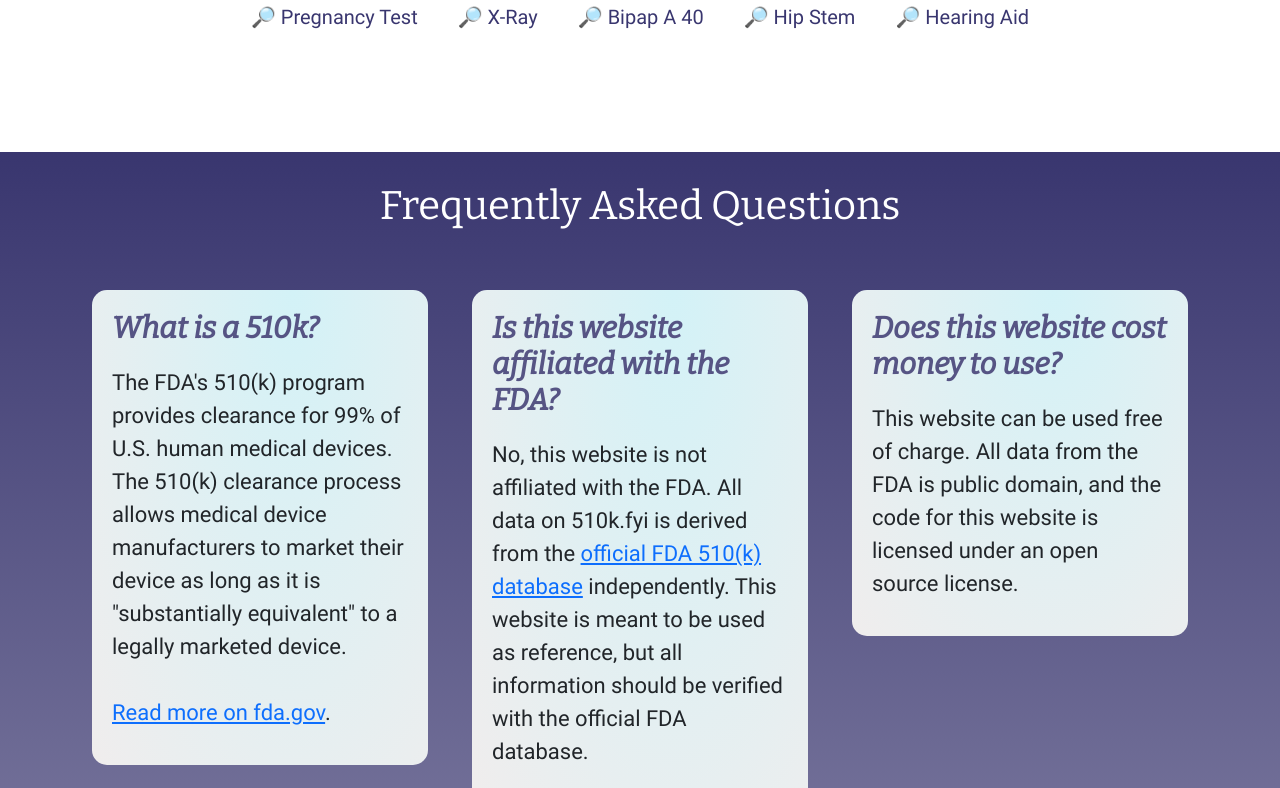
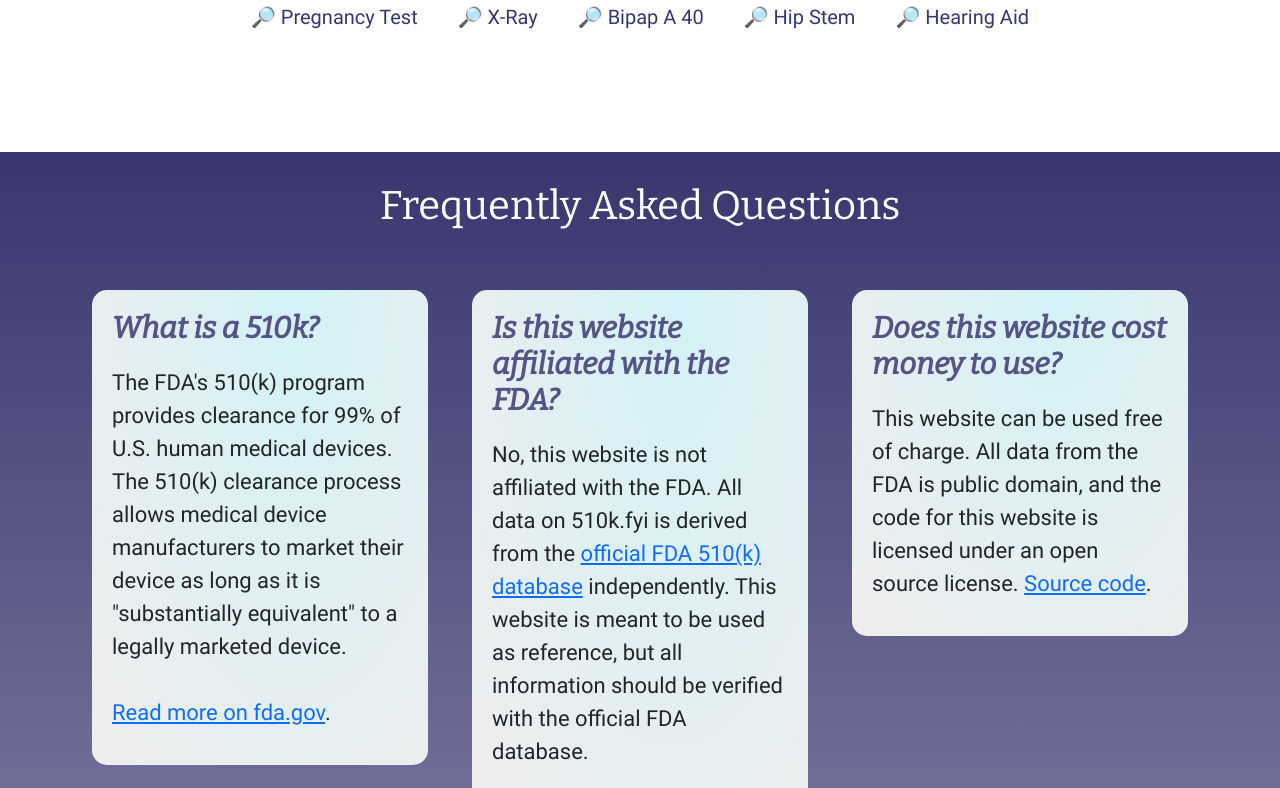
Before and after one commit to wcedmisten/510k.fyi, a Next.js app in the folder webapp/web/frontend/: page / in a window 1280 px wide. Shown: the part 373-1161 px from the top of the page. Built offline with nearby package versions, Linux system fonts and the light colour scheme.

Commit message:
Add link to repo

```diff
--- a/webapp/web/frontend/pages/index.tsx
+++ b/webapp/web/frontend/pages/index.tsx
@@ -102,7 +102,8 @@ export const LandingPage = () => {
                             <b className={style.question}>Does this website cost money to use?</b>
                             <p className={style.answer}>
                                 This website can be used free of charge. All data from the FDA is public domain,
-                                and the code for this website is licensed under an open source license.
+                                and the code for this website is licensed under an open source license.{' '}
+                                <a href="https://github.com/wcedmisten/fda-510k-analysis" target="_blank">Source code</a>.
                             </p>
                         </div>
                     </Col>
```
